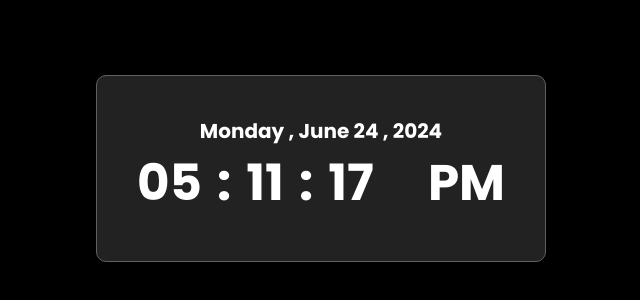
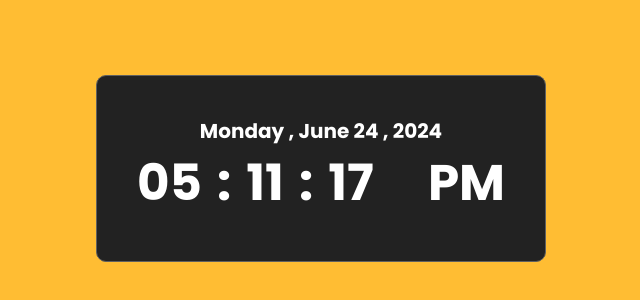
Before and after one commit to younuskhan1/digital-clock-easier, a plain HTML site: page index.html in a window 1280 px wide. Shown: the part 232-532 px from the top of the page, without its empty margins (319-959 px from the left). Drawn offline with Linux system fonts and the light colour scheme.

Commit message:
the background color is changed

```diff
--- a/style.css
+++ b/style.css
@@ -14,7 +14,7 @@ body{
     align-items: center;
     justify-content: center;
     font: bold 12px "Poppins", sans-serif;
-    background-color: black;
+    background-color: #FFBD33;
 }
 .clock{
     border: 1px solid #606060;
```
